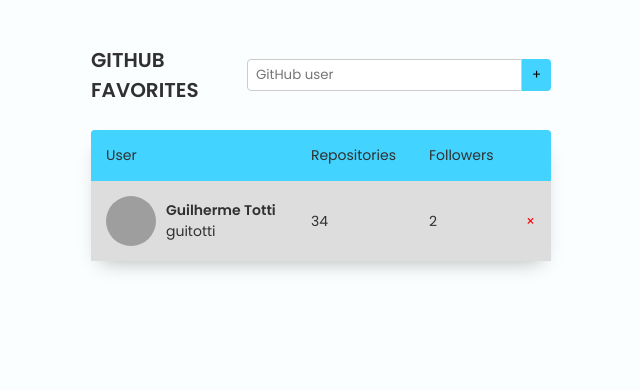
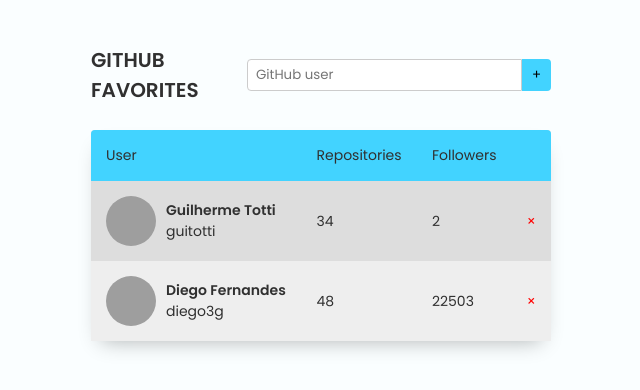
Before and after one commit to guitotti/gitfav, a plain HTML site: page index.html in a window 1280 px wide. Shown: the whole page, without its empty margins (319-959 px from the left). Drawn offline with Linux system fonts and the light colour scheme; grey boxes are pictures that could not be loaded.

Commit message:
generating HTML inside JavaScript

```diff
--- a/index.html
+++ b/index.html
@@ -40,25 +40,7 @@
             <th></th>
           </tr>
         </thead>
-        <tbody>
-          <tr>
-            <td class="user">
-              <img
-                src="https://github.com/guitotti.png"
-                alt="Imagem de Guilherme Totti"
-              />
-              <a href="https://github.com/guitotti" target="_blank">
-                <p>Guilherme Totti</p>
-                <span>guitotti</span>
-              </a>
-            </td>
-            <td class="repositories">34</td>
-            <td class="followers">2</td>
-            <td>
-              <button class="remove">&times;</button>
-            </td>
-          </tr>
-        </tbody>
+        <tbody></tbody>
       </table>
     </div>
   </body>
--- a/js/Favorites.js
+++ b/js/Favorites.js
@@ -1,6 +1,24 @@
 export class Favorites {
   constructor(root) {
     this.root = document.querySelector(root)
+    this.load()
+  }
+
+  load() {
+    this.entries = [
+      {
+        login: 'guitotti',
+        name: 'Guilherme Totti',
+        public_repos: '34',
+        followers: '2',
+      },
+      {
+        login: 'diego3g',
+        name: 'Diego Fernandes',
+        public_repos: '48',
+        followers: '22503',
+      },
+    ]
   }
 }
 
@@ -8,17 +26,56 @@
   constructor(root) {
     super(root)
 
+    this.tbody = this.root.querySelector('table tbody')
+
     this.update()
   }
 
   update() {
     this.removeAllTr()
+
+    this.entries.forEach((user) => {
+      const row = this.createRow()
+
+      row.querySelector(
+        '.user img'
+      ).src = `https://github.com/${user.login}.png`
+      row.querySelector('.user img').alt = `Imagem de ${user.name}`
+      row.querySelector('.user p').textContent = user.name
+      row.querySelector('.user span').textContent = user.login
+      row.querySelector('.repositories').textContent = user.public_repos
+      row.querySelector('.followers').textContent = user.followers
+
+      this.tbody.append(row)
+    })
+  }
+
+  createRow() {
+    const tr = document.createElement('tr')
+    tr.innerHTML = `
+        <td class="user">
+           <img src="https://github.com/guitotti.png" alt="Imagem de guitotti">
+           <a href="https://github.com/guitotti" target="_blank">
+             <p>Guilherme Totti</p>
+             <span>guitotti</span>
+           </a>
+         </td>
+         <td class="repositories">
+           34
+         </td>
+         <td class="followers">
+           2
+         </td>
+         <td>
+           <button class="remove">&times;</button>
+         </td>
+        `
+
+    return tr
   }
 
   removeAllTr() {
-    const tbody = this.root.querySelector('table tbody')
-
-    tbody.querySelectorAll('tr').array.forEach((tr) => {
+    this.tbody.querySelectorAll('tr').forEach((tr) => {
       tr.remove()
     })
   }
--- a/js/main.js
+++ b/js/main.js
@@ -1,3 +1,3 @@
-import { FavoritesView } from './Favorites'
+import { FavoritesView } from './Favorites.js'
 
 new FavoritesView('#app')
```
